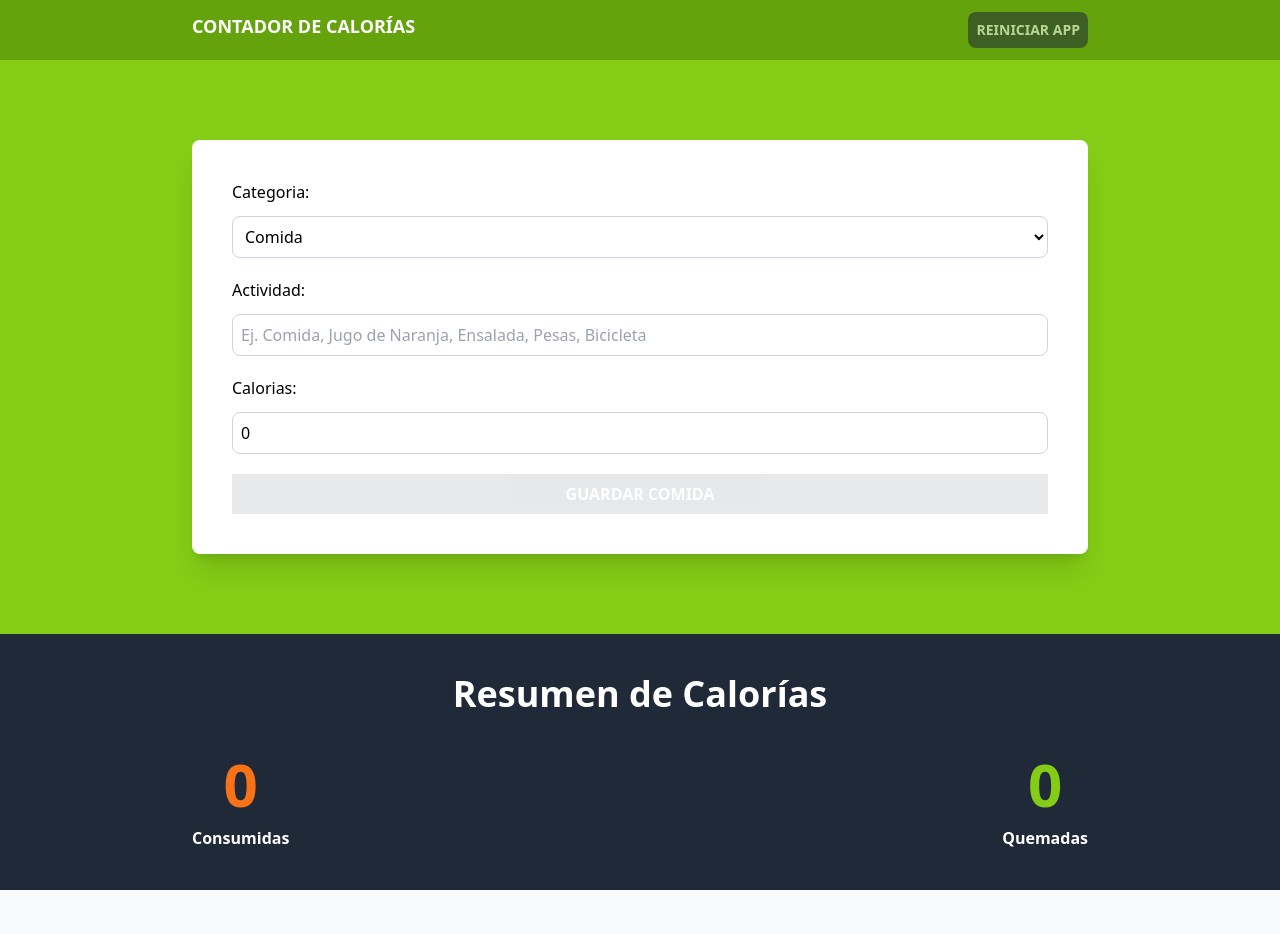
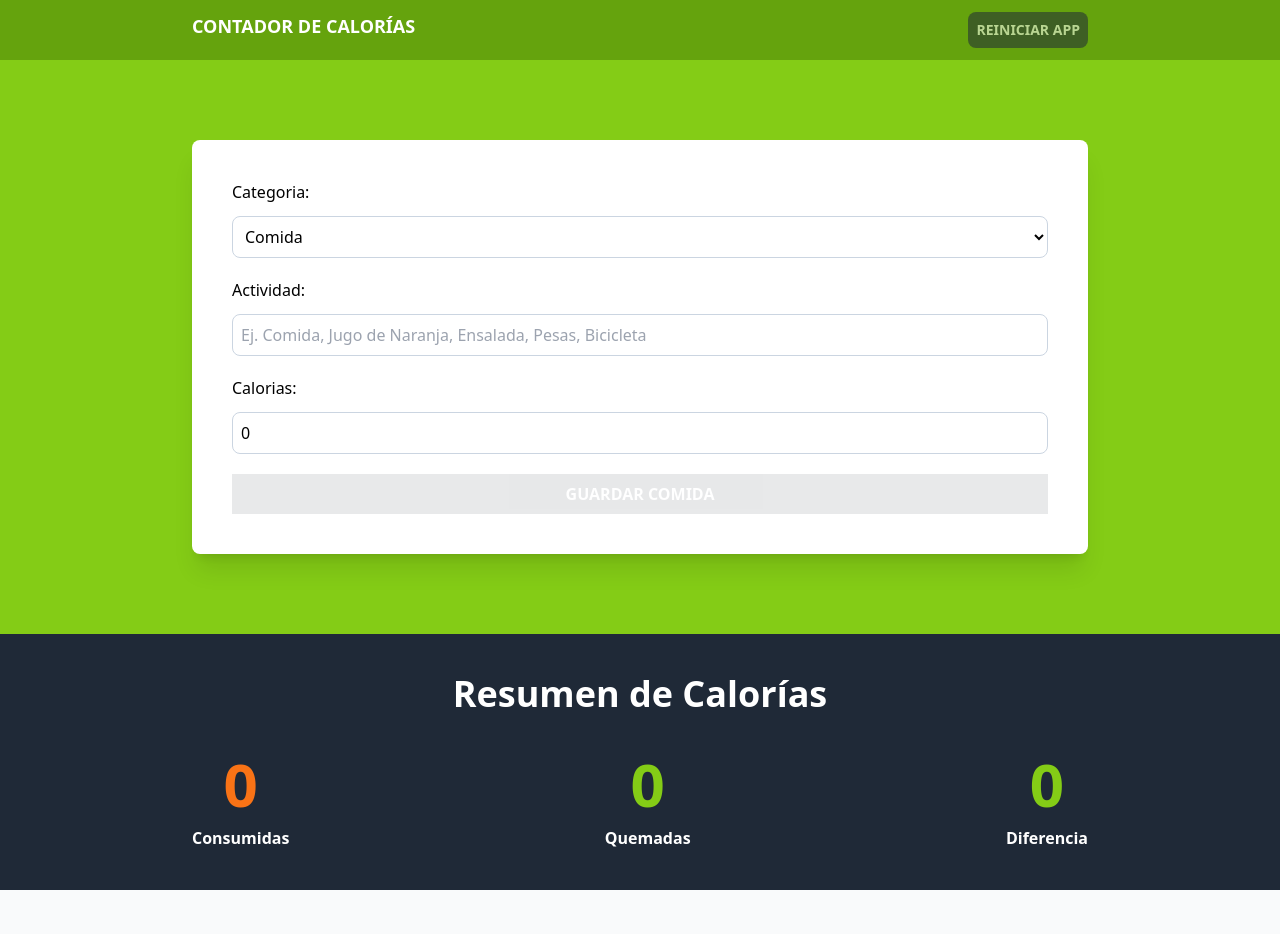
Before and after one commit to Luis-Alvarezz/Calorie-Tracker, a React (Vite) app: page / in a window 1280 px wide. Shown: the top 934 px of the page. Built offline with nearby package versions, Linux system fonts and the light colour scheme.

Commit message:
[CREATE]: Componente para mostrar Calorias Quemadas, Consumidas y su diferencia con HOOK useMemo

```diff
--- a/src/components/CalorieTracker.tsx
+++ b/src/components/CalorieTracker.tsx
@@ -10,6 +10,7 @@ export default function CalorieTracker({ activities }: CalorieTrackerProps) {
   // ! Contadores
   const caloriesConsumed = useMemo(() => activities.reduce((total, activity) => activity.category === 1 ? total + activity.calories : total, 0) , [activities])
   const caloriesBurned = useMemo(() => activities.reduce((total, activity) => activity.category === 2 ? total + activity.calories : total, 0), [activities])
+  const caloriesDifference = useMemo(() => caloriesConsumed - caloriesBurned, [activities])
 
   return (
     <>
@@ -26,6 +27,11 @@ export default function CalorieTracker({ activities }: CalorieTrackerProps) {
           text={'Quemadas'}
         />
 
+        <CalorieDisplay
+          caloriesConsumedAndBurned={caloriesDifference}
+          text={'Diferencia'}
+        />
+
       </div>
     </>
   )
```
